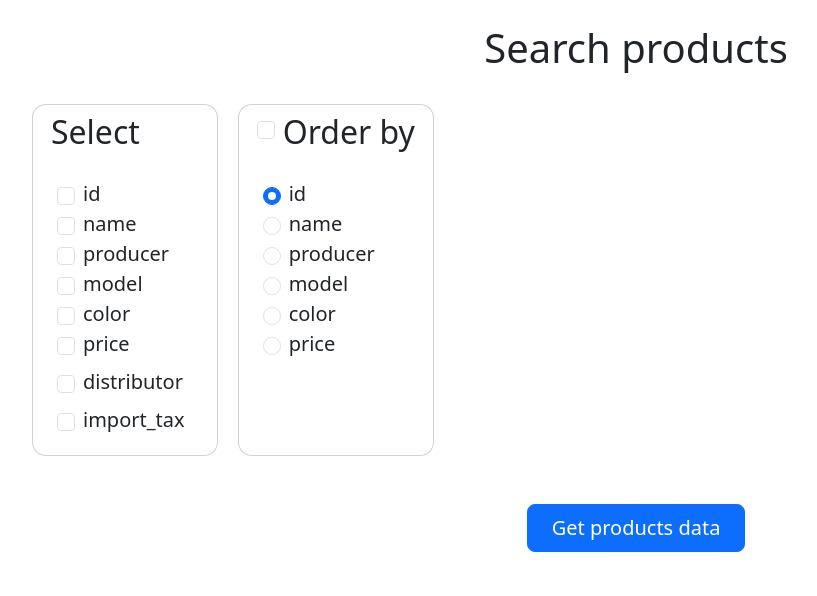
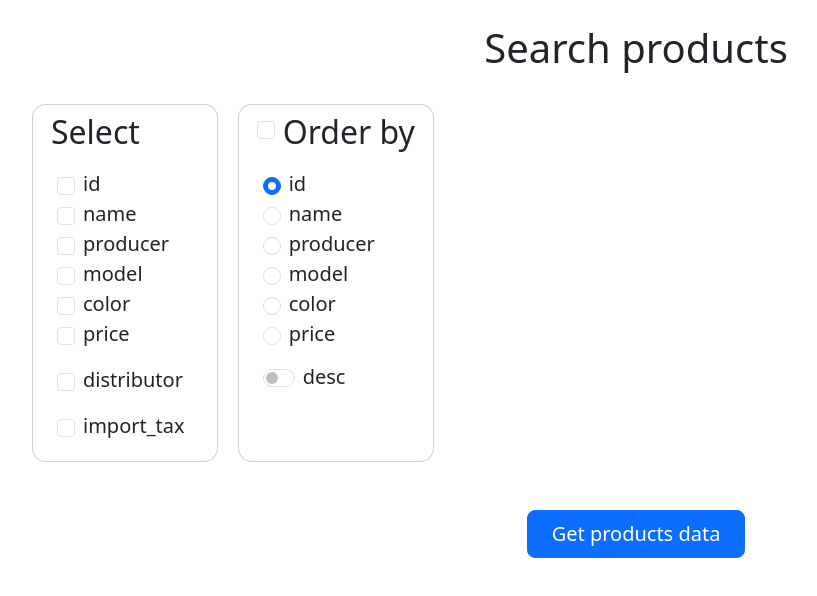
Before and after one commit to Vovka1602/database-app-front, a React (Create React App) app: page /getinfo in a window 1280 px wide. Shown: the top 596 px of the page, without its empty margins (4-821 px from the left). Built offline with nearby package versions, Linux system fonts and the light colour scheme.

Commit message:
Add desc option to Order by block

```diff
--- a/src/pages/GetInfoPage/GetInfoPage.css
+++ b/src/pages/GetInfoPage/GetInfoPage.css
@@ -7,6 +7,7 @@
 
 .control-panel {
     padding: 20px;
+    padding-top: 10px;
 }
 
 .control-panel-elem {
--- a/src/pages/GetInfoPage/GetInfoPage.js
+++ b/src/pages/GetInfoPage/GetInfoPage.js
@@ -1,5 +1,6 @@
 import React from 'react';
 import "bootstrap/dist/css/bootstrap.min.css";
+import "bootstrap/dist/js/bootstrap.min.js";
 import { useEffect, useState } from "react";
 import OutputTable from '../../components/OutputTable';
 import "./GetInfoPage.css";
@@ -25,10 +26,12 @@ const GetInfoPage = () => {
     const [fromItems, setFromItems] = useState(["products"]);
     const [whereItems, setWhereItems] = useState([]);
     const [orderbyItem, setOrderbyItem] = useState("products.id");
+    const [orderDesc, setOrderDesc] = useState(false);
 
     const [selectBlock, setSelectBlock] = useState("");
     const [fromBlock, setFromBlock] = useState("");
     const [whereBlock, setWhereBlock] = useState("");
+    const [orderbyBlock, setOrderbyBlock] = useState("products.id");
 
     useEffect(() => {
         const compileSelectBlock = () => {
@@ -75,10 +78,19 @@ const GetInfoPage = () => {
             setWhereBlock(whereElements.join(') and ('));
         }
 
+        const compileOrderbyBlock = () => {
+            if(orderDesc === true) {
+                setOrderbyBlock(orderbyItem + " desc");
+            } else {
+                setOrderbyBlock(orderbyItem);
+            }
+        }
+
         compileSelectBlock();
         compileFromBlock();
         compileWhereBlock();
-    }, [selectItems, selectBlock, fromItems, whereItems, whereBlock]);
+        compileOrderbyBlock();
+    }, [selectItems, selectBlock, fromItems, whereItems, whereBlock, orderDesc, orderbyItem, orderbyBlock]);
 
     const getData = (e) => {
         e.preventDefault();
@@ -92,7 +104,7 @@ const GetInfoPage = () => {
                 sqlQuery += " WHERE (" + whereBlock + ")";
             }
             if (includeOrderby === true) {
-                sqlQuery += " ORDER BY " + orderbyItem;
+                sqlQuery += " ORDER BY " + orderbyBlock;
             }
             else {
                 sqlQuery += " ORDER BY products.id";
@@ -162,8 +174,15 @@ const GetInfoPage = () => {
     }
 
     const orderbyRadioChange = (e) => {
-        console.log(e.target.value);
         setOrderbyItem(e.target.value);
+    }
+
+    const orderbyDescCheckboxChange = (e) => {
+        if (e.target.checked) {
+            setOrderDesc(true);
+        } else {
+            setOrderDesc(false);
+        }
     }
 
     return (
@@ -176,35 +195,35 @@ const GetInfoPage = () => {
                     </div>
                     <div className='control-panel'>
                         <div className='control-panel-elem'>
-                            <input className='form-check-input px-2 py-2 mt-2' type='checkbox' value="products.id" onChange={selectItemCheckboxChange} />
+                            <input className='form-check-input px-2 py-2 mt-2' type='checkbox' value="products.id" onChange={selectItemCheckboxChange}/>
                             <label className='form-check-label px-2 fs-5'>id</label>
                         </div>
                         <div className='control-panel-elem'>
-                            <input className='form-check-input px-2 py-2 mt-2' type='checkbox' value="products.name" onChange={selectItemCheckboxChange} />
+                            <input className='form-check-input px-2 py-2 mt-2' type='checkbox' value="products.name" onChange={selectItemCheckboxChange}/>
                             <label className='form-check-label px-2 fs-5'>name</label>
                         </div>
                         <div className='control-panel-elem'>
-                            <input className='form-check-input px-2 py-2 mt-2' type='checkbox' value="products.producer" onChange={selectItemCheckboxChange} />
+                            <input className='form-check-input px-2 py-2 mt-2' type='checkbox' value="products.producer" onChange={selectItemCheckboxChange}/>
                             <label className='form-check-label px-2 fs-5'>producer</label>
                         </div>
                         <div className='control-panel-elem'>
-                            <input className='form-check-input px-2 py-2 mt-2' type='checkbox' value="products.model" onChange={selectItemCheckboxChange} />
+                            <input className='form-check-input px-2 py-2 mt-2' type='checkbox' value="products.model" onChange={selectItemCheckboxChange}/>
                             <label className='form-check-label px-2 fs-5'>model</label>
                         </div>
                         <div className='control-panel-elem'>
-                            <input className='form-check-input px-2 py-2 mt-2' type='checkbox' value="products.color" onChange={selectItemCheckboxChange} />
+                            <input className='form-check-input px-2 py-2 mt-2' type='checkbox' value="products.color" onChange={selectItemCheckboxChange}/>
                             <label className='form-check-label px-2 fs-5'>color</label>
                         </div>
                         <div className='control-panel-elem'>
-                            <input className='form-check-input px-2 py-2 mt-2' type='checkbox' value="products.price" onChange={selectItemCheckboxChange} />
+                            <input className='form-check-input px-2 py-2 mt-2' type='checkbox' value="products.price" onChange={selectItemCheckboxChange}/>
                             <label className='form-check-label px-2 fs-5'>price</label>
                         </div>
-                        <div className='control-panel-elem mt-2'>
-                            <input className='form-check-input px-2 py-2 mt-2' type='checkbox' value="distributors.distributor" onChange={selectItemCheckboxChange} />
+                        <div className='control-panel-elem mt-3'>
+                            <input className='form-check-input px-2 py-2 mt-2' type='checkbox' value="distributors.distributor" onChange={selectItemCheckboxChange}/>
                             <label className='form-check-label px-2 fs-5'>distributor</label>
                         </div>
-                        <div className='control-panel-elem mt-2'>
-                            <input className='form-check-input px-2 py-2 mt-2' type='checkbox' value="import.import_tax" onChange={selectItemCheckboxChange} />
+                        <div className='control-panel-elem mt-3'>
+                            <input className='form-check-input px-2 py-2 mt-2' type='checkbox' value="import.import_tax" onChange={selectItemCheckboxChange}/>
                             <label className='form-check-label px-2 fs-5'>import_tax</label>
                         </div>
                     </div>
@@ -299,6 +318,12 @@ const GetInfoPage = () => {
                                 <label className='form-check-label px-2 fs-5'>import_tax</label>
                             </div>
                         ) : (<></>)}
+                        <div className='control-panel-item mt-3'>
+                            <div className='control-panel-elem form-switch'>
+                                <input className='form-check-input px-2 py-2' type='checkbox' onChange={orderbyDescCheckboxChange}/>
+                                <h4 className='px-2 fs-5'>desc</h4>
+                            </div>
+                        </div>
                     </div>
                 </div>
             </div>
```
